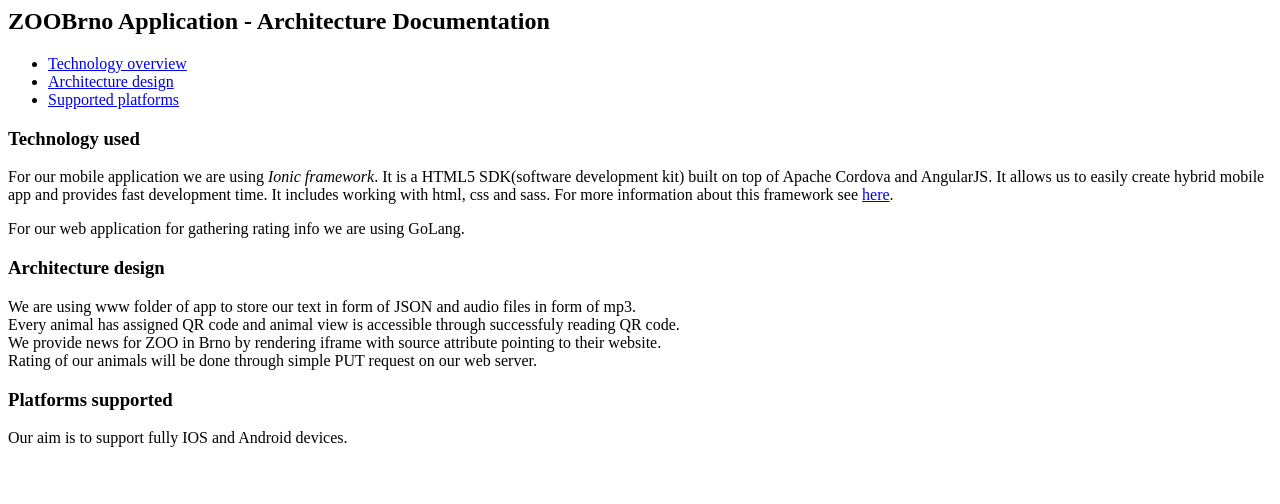
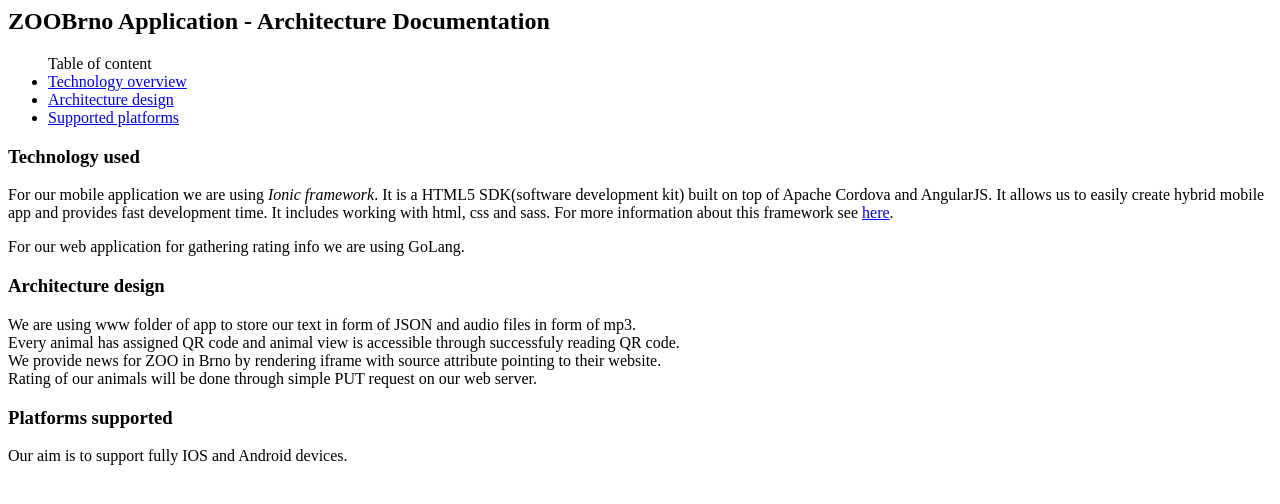
Before and after one commit to Martinator112/martinator112.github.io, a plain HTML site: page index.html in a window 1280 px wide. Drawn offline with Linux system fonts and the light colour scheme.

Commit message:
Added table of content

```diff
--- a/index.html
+++ b/index.html
@@ -6,6 +6,7 @@
   <h2>ZOOBrno Application - Architecture Documentation</h2>
   <div class="link_box">
     <ul>
+      <lh>Table of content</lh>
       <li>
         <a href="#technology_used">Technology overview</a>
       </li>
@@ -19,7 +20,7 @@
 
   </div>
 
-  <div id="#technology_used">
+  <div id="technology_used">
     <h3>Technology used</h3>
     <p>
       For our mobile application we are using <i>Ionic framework</i>. It is a HTML5 SDK(software development kit) built
@@ -33,7 +34,7 @@
     </p>
   </div>
 
-  <div id="#design_desciprtion">
+  <div id="design_desciprtion">
     <h3>Architecture design</h3>
     <p>
       We are using www folder of app to store our text in form of JSON and audio files in form of mp3.
@@ -49,7 +50,7 @@
     </p>
   </div>
 
-  <div id="#design_description">
+  <div id="design_description">
     <h3>Platforms supported</h3>
     <p>
       Our aim is to support fully IOS and Android devices.
```
